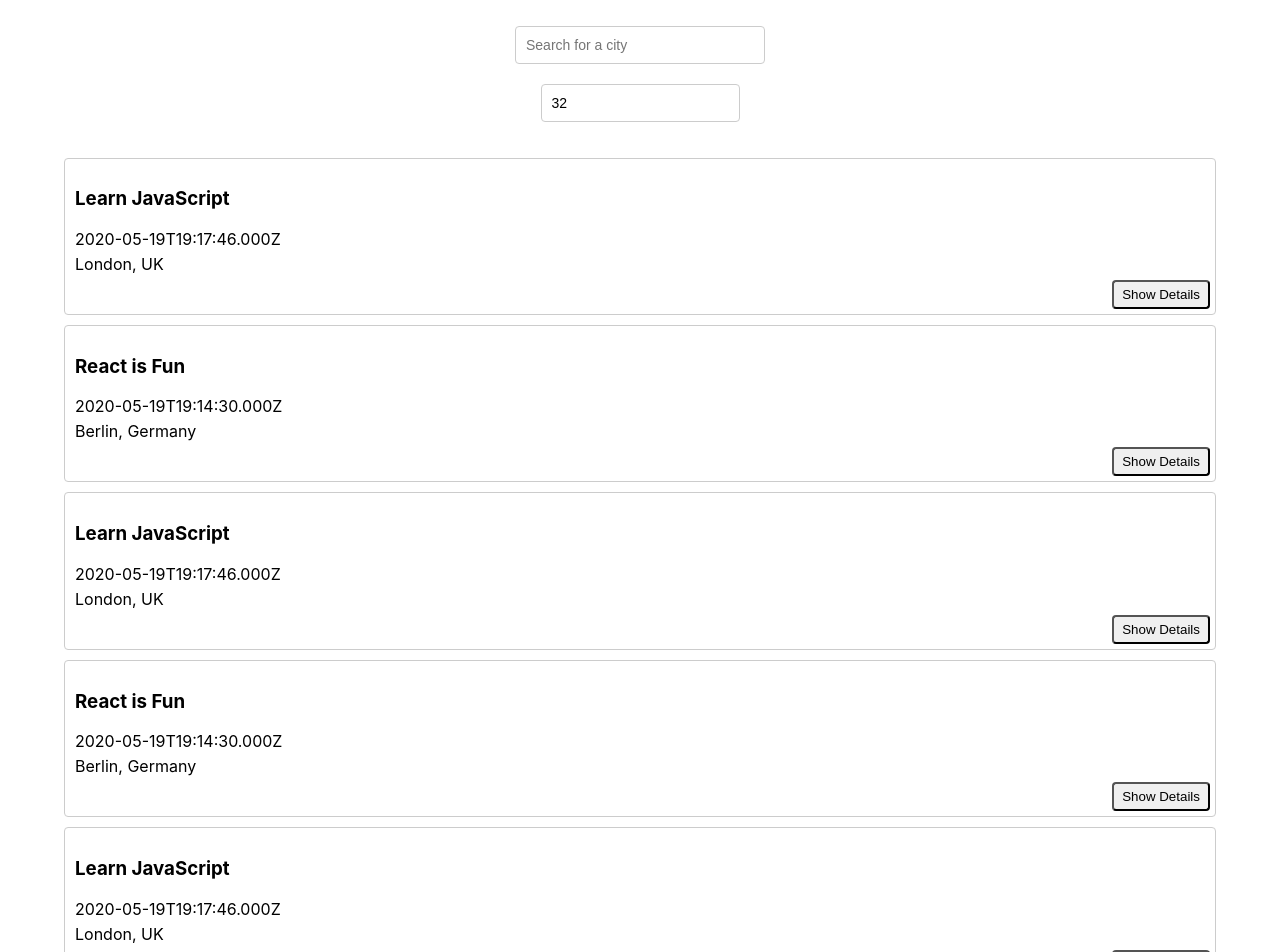
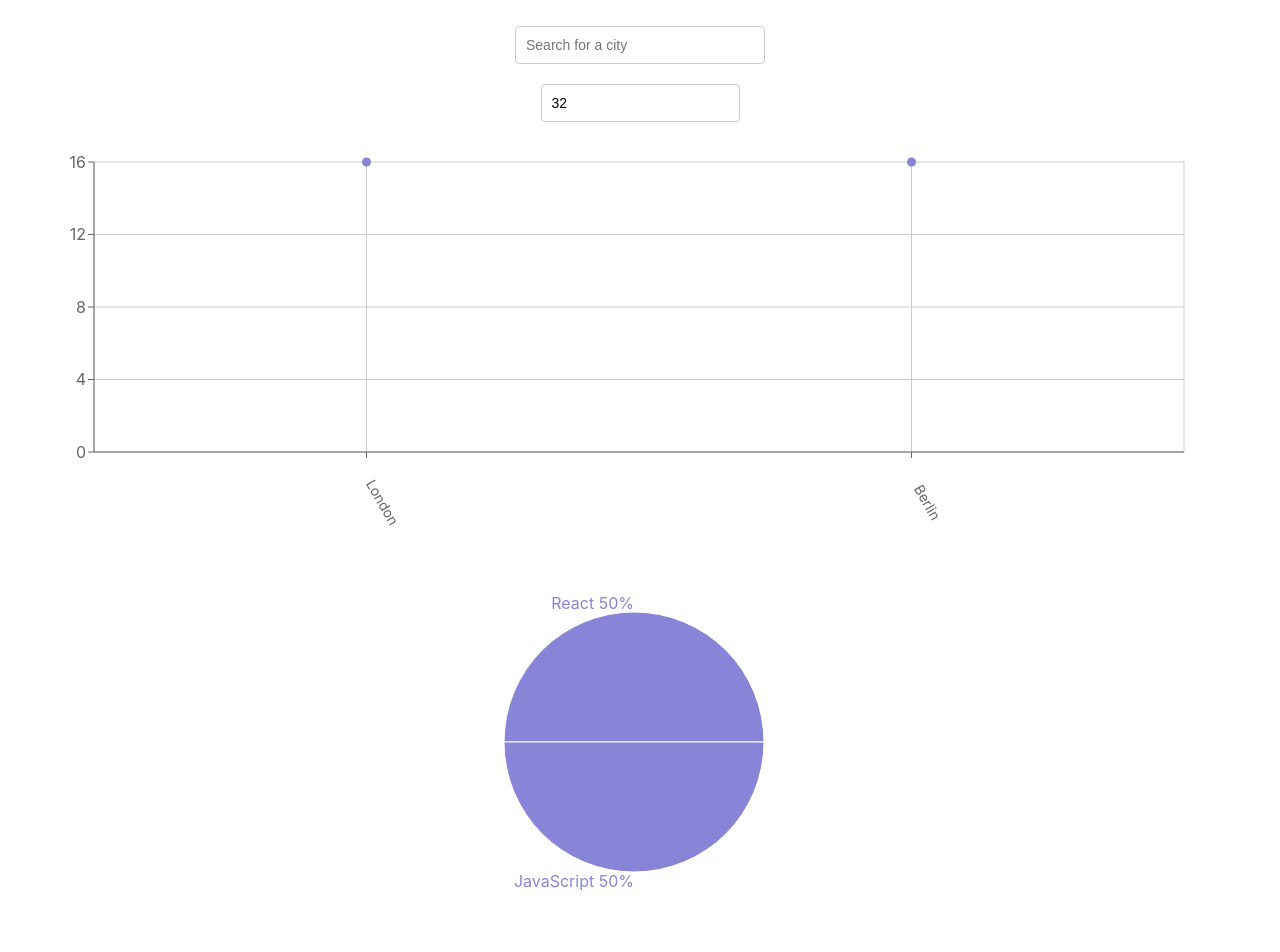
Before and after one commit to dwd369/meet, a React (Create React App) app: page / in a window 1280 px wide. Shown: the top 952 px of the page. Built offline with nearby package versions, Linux system fonts and the light colour scheme; what atatus-spa would draw is missing.

Commit message:
added EventsGenreCharts and CityEventsCharts to DOM

```diff
--- a/src/App.js
+++ b/src/App.js
@@ -1,4 +1,6 @@
 import CitySearch from './components/CitySearch';
+import CityEventsChart from './components/CityEventsChart';
+import EventGenresChart from './components/EventGenresChart';
 import EventList from './components/EventList';
 import NumberOfEvents from './components/NumberOfEvents';
 
@@ -56,6 +58,10 @@
         setCurrentNOE={setCurrentNOE}
         setErrorAlert={setErrorAlert}
         />
+      <div className="charts-container">
+        <CityEventsChart allLocations={allLocations} events={events} />
+        <EventGenresChart events={events}/>
+      </div>
       <EventList
       events={events}/>
     </div>
```
